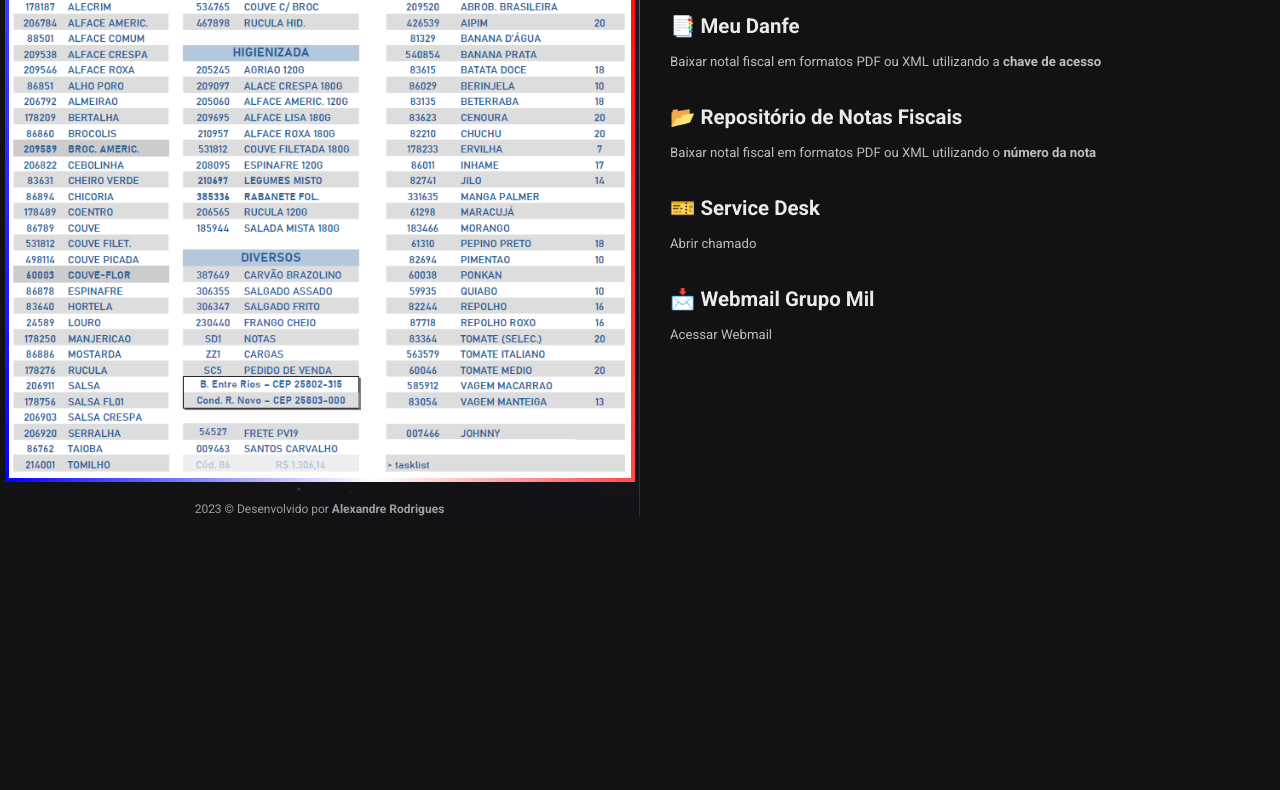
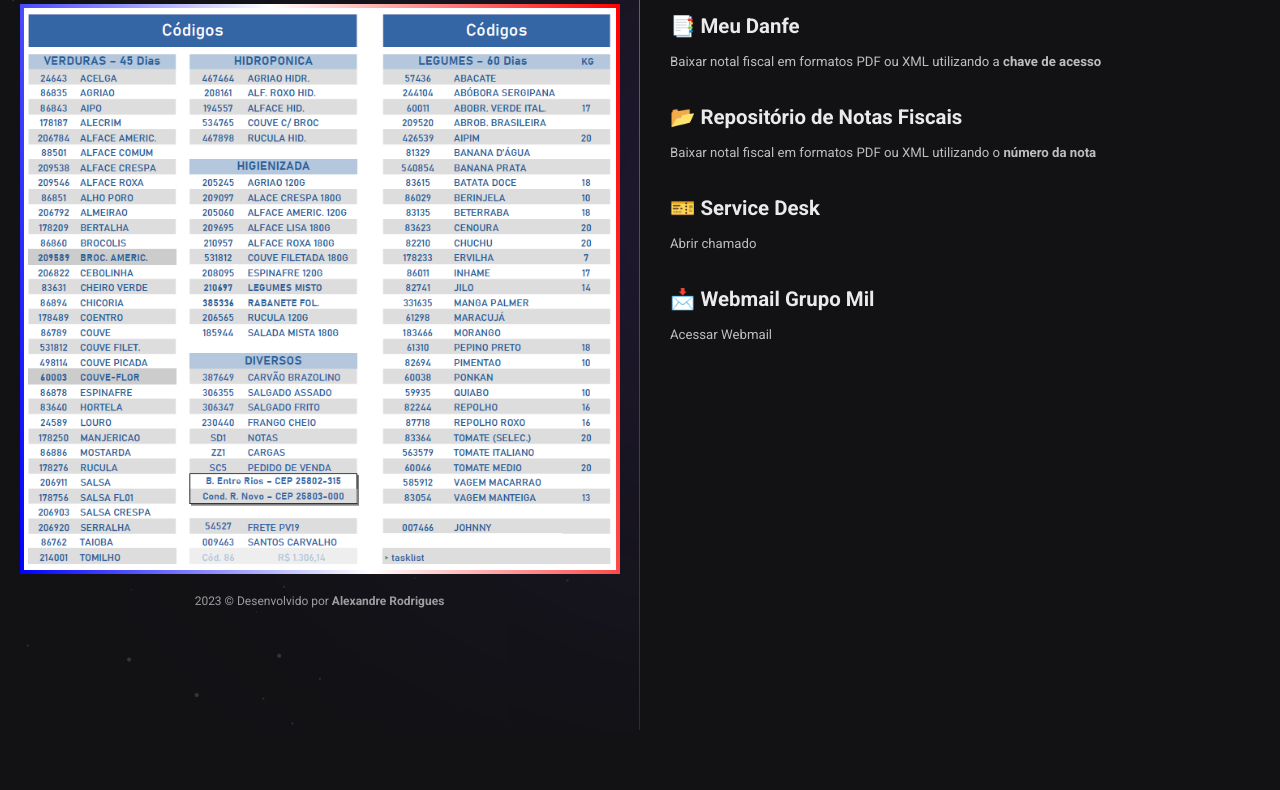
Before and after one commit to alexandreix/links_recebimento, a plain HTML site: page index.html in a window 1280 px wide. Shown: the part 198-988 px from the top of the page. Before the commit the page ends 800 px from the top, so only its background shows below. Drawn offline with Linux system fonts and the light colour scheme.

Commit message:
Update style.css

```diff
--- a/style.css
+++ b/style.css
@@ -39,7 +39,7 @@ body {
   display: grid; /* definir grid layout */
   grid-template-areas: "profile timeline";
   grid-template-columns: 1fr 1fr;
-  grid-auto-rows: -100vh;
+  grid-auto-rows:116vh;
 }
 
 nav {
@@ -126,8 +126,8 @@ aside img:nth-child(1) {
 aside img:nth-child(2) {
   /*selecionar segunda imagem  */
   border: 4px solid red;
-  width: 630px;
-  height: 600px;
+  width: 600px;
+  height: 570px;
   /*  border-radius: 50%;*/
   border: 4px solid transparent;
   background: linear-gradient(red, white, blue) padding-box,
```
